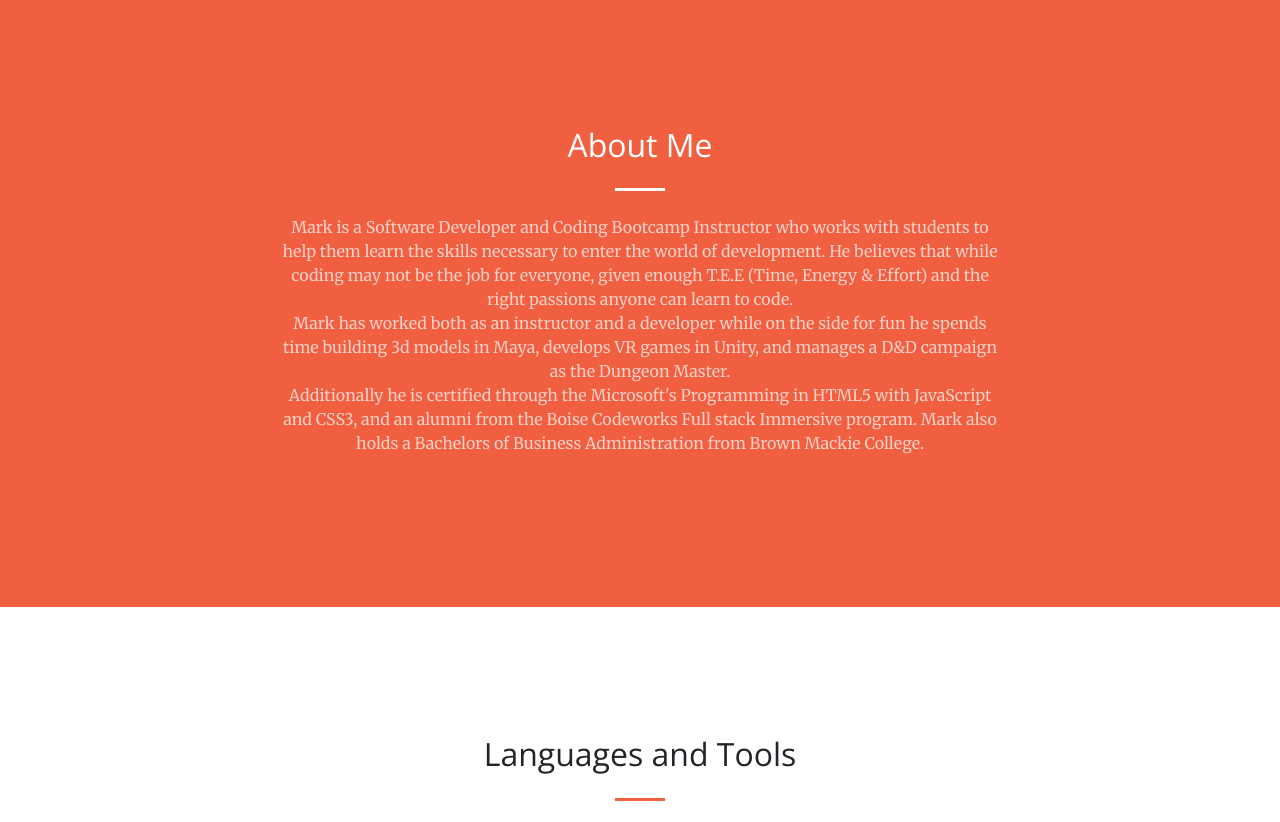
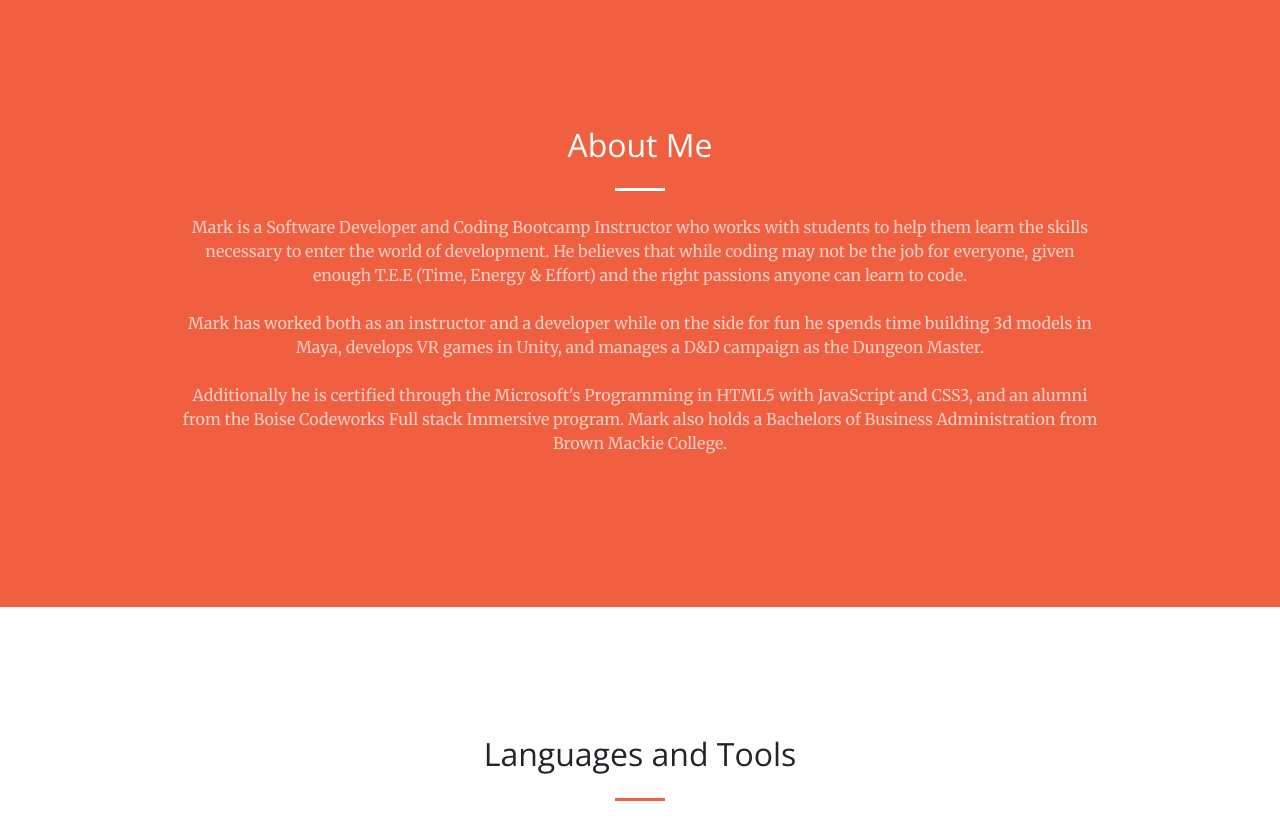
Before and after one commit to MarkOhnsman-zz/markohnsman.github.io, a plain HTML site: page index.html in a window 1280 px wide. Shown: the part 802-1624 px from the top of the page. Drawn offline with nearby package versions, Linux system fonts and the light colour scheme.

Commit message:
Edit About me

```diff
--- a/index.html
+++ b/index.html
@@ -71,7 +71,7 @@
   <section class="bg-primary" id="about">
     <div class="container">
       <div class="row">
-        <div class="col-lg-8 mx-auto text-center">
+        <div class="col-lg-10 mx-auto text-center">
           <h2 class="section-heading text-white">About Me</h2>
           <hr class="light my-4">
           <p class="text-faded mb-4">Mark is a Software Developer and Coding Bootcamp Instructor who works with students
@@ -79,8 +79,10 @@
             not be the job for everyone, given enough T.E.E (Time, Energy & Effort) and the right passions anyone can
             learn to code.
             <br>
+            <br>
             Mark has worked both as an instructor and a developer while on the side for fun he spends time building 3d
             models in Maya, develops VR games in Unity, and manages a D&D campaign as the Dungeon Master.
+            <br>
             <br>
             Additionally he is certified through the Microsoft's Programming in HTML5 with JavaScript and CSS3, and an
             alumni from the Boise Codeworks Full stack Immersive program. Mark also holds a Bachelors of Business
```
